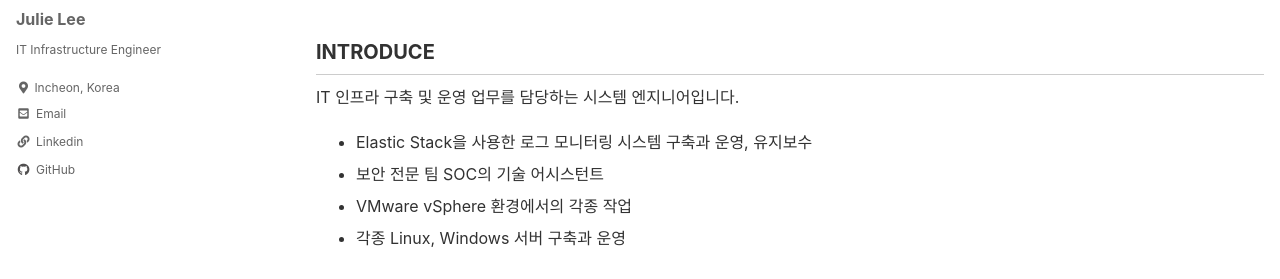
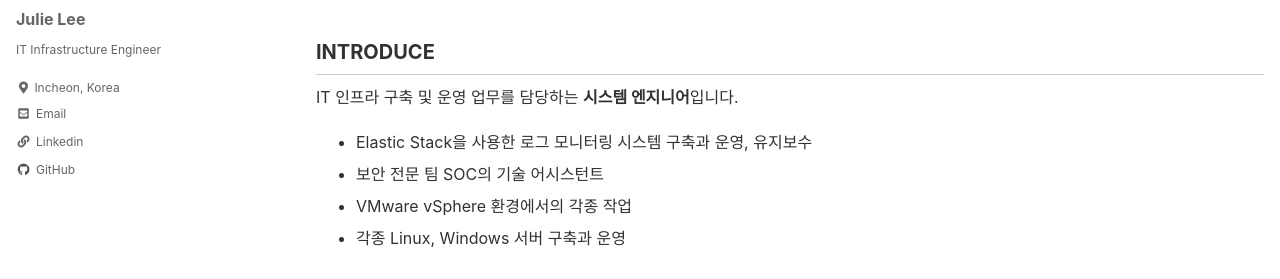
Before and after one commit to smilejulie0812/smilejulie0812.github.io, a Jekyll site: the page built from _posts/2021-03-24-introduction.md, in a window 1280 px wide and 900 px high. Shown: the part 233-512 px from the top of the window. Built offline with Jekyll 4.4.1, drawn with Linux system fonts in a browser that asks for light colours; cached includes are drawn as plain includes.

```diff
--- a/_posts/2021-03-24-introduction.md
+++ b/_posts/2021-03-24-introduction.md
@@ -9,7 +9,7 @@ tags:
 안녕하세요. 주리입니다.
 
 ## INTRODUCE
-IT 인프라 구축 및 운영 업무를 담당하는 시스템 엔지니어입니다.
+IT 인프라 구축 및 운영 업무를 담당하는 **시스템 엔지니어**입니다.
 
 * Elastic Stack을 사용한 로그 모니터링 시스템 구축과 운영, 유지보수
 * 보안 전문 팀 SOC의 기술 어시스턴트
```
